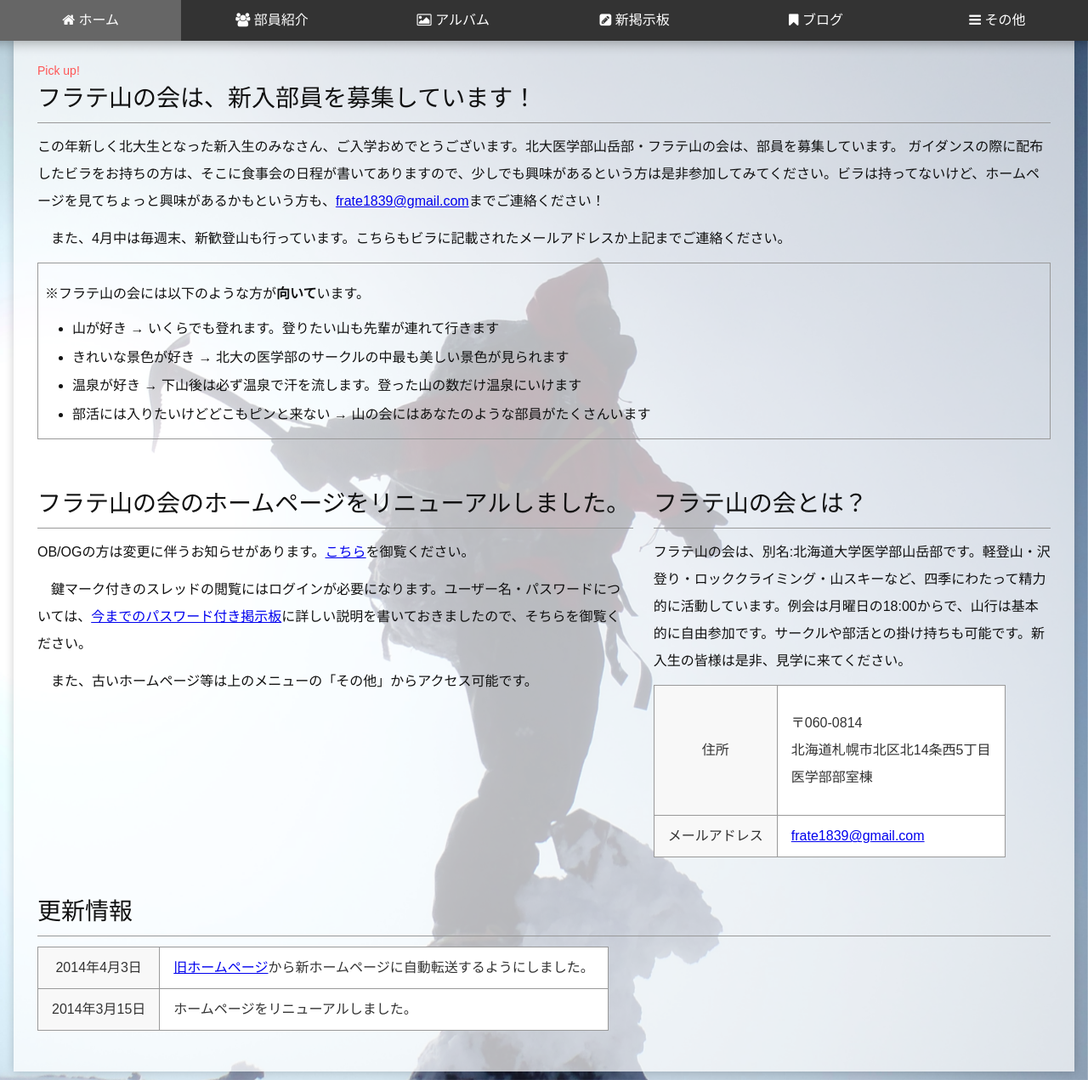
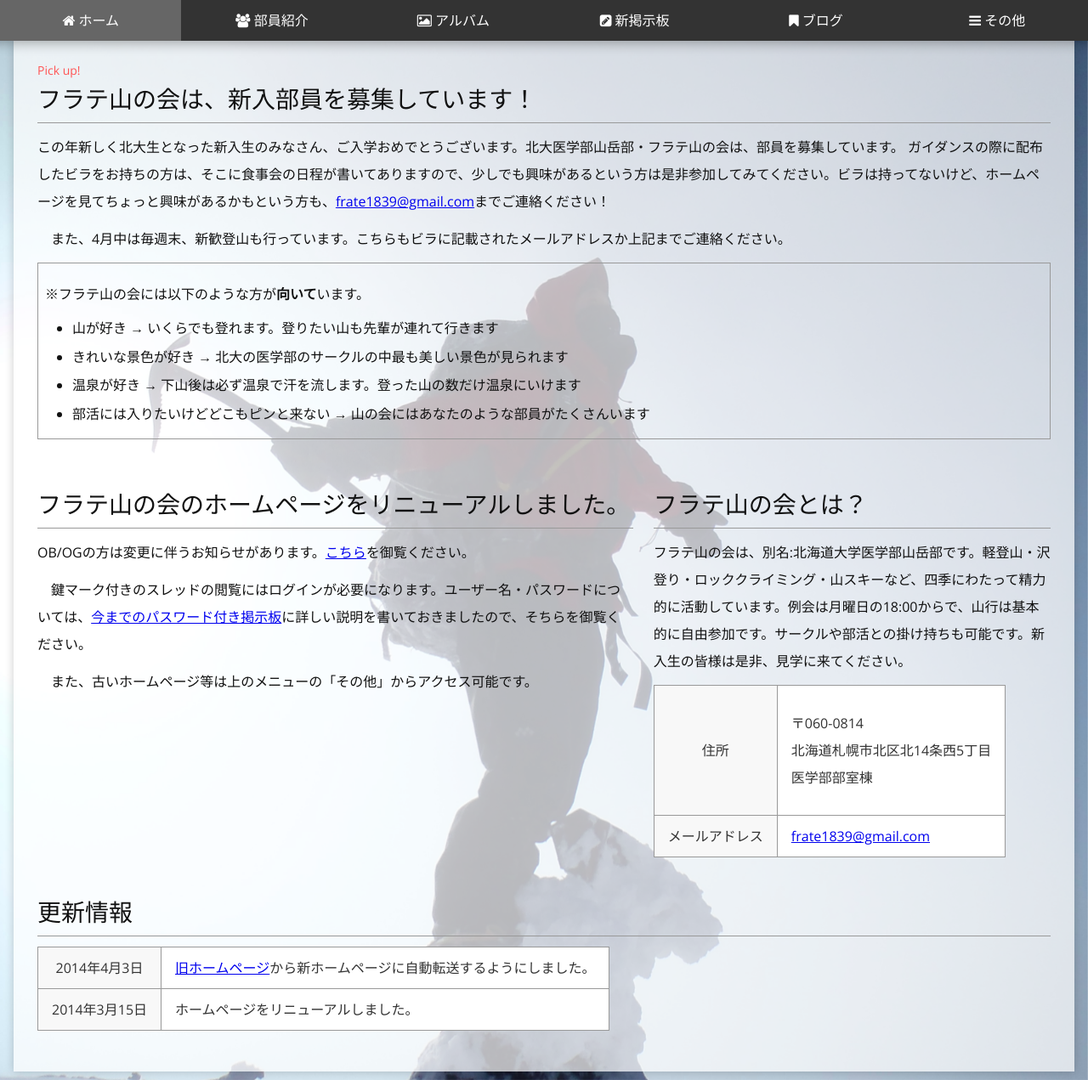
Before and after one commit to endaaman/frate, a Django app: page / in a window 1280 px wide. Shown: the whole page at 85% size. Run offline with Django 3.2, Linux system fonts and the light colour scheme.

Commit message:
use Open Sans

```diff
--- a/static/css/common.css
+++ b/static/css/common.css
@@ -1,3 +1,4 @@
+@import url("http://fonts.googleapis.com/css?family=Open+Sans");
 html, body, div, span, applet, object, iframe,
 h1, h2, h3, h4, h5, h6, p, blockquote, pre,
 a, abbr, acronym, address, big, cite, code,
@@ -46,7 +47,7 @@ article, aside, details, figcaption, figure, footer, header, hgroup, menu, nav,
   display: block; }
 
 .basic-font, body, pre, input[type="text"], input[type="password"], textarea {
-  font-family: "Meiryo", "Hiragino Kaku Gothic ProN", sans-serif; }
+  font-family: "Open Sans","Meiryo", "Hiragino Kaku Gothic ProN", sans-serif; }
 
 .p4 {
   padding: 4px; }
--- a/static/css/common.scss
+++ b/static/css/common.scss
@@ -1,7 +1,9 @@
 @import "compass/reset";
+@import url("http://fonts.googleapis.com/css?family=Open+Sans");
+
 
 .basic-font{
-	font-family: "Meiryo", "Hiragino Kaku Gothic ProN", sans-serif;
+	font-family: "Open Sans","Meiryo", "Hiragino Kaku Gothic ProN", sans-serif;
 }
 
 @mixin a-plain(){
```
